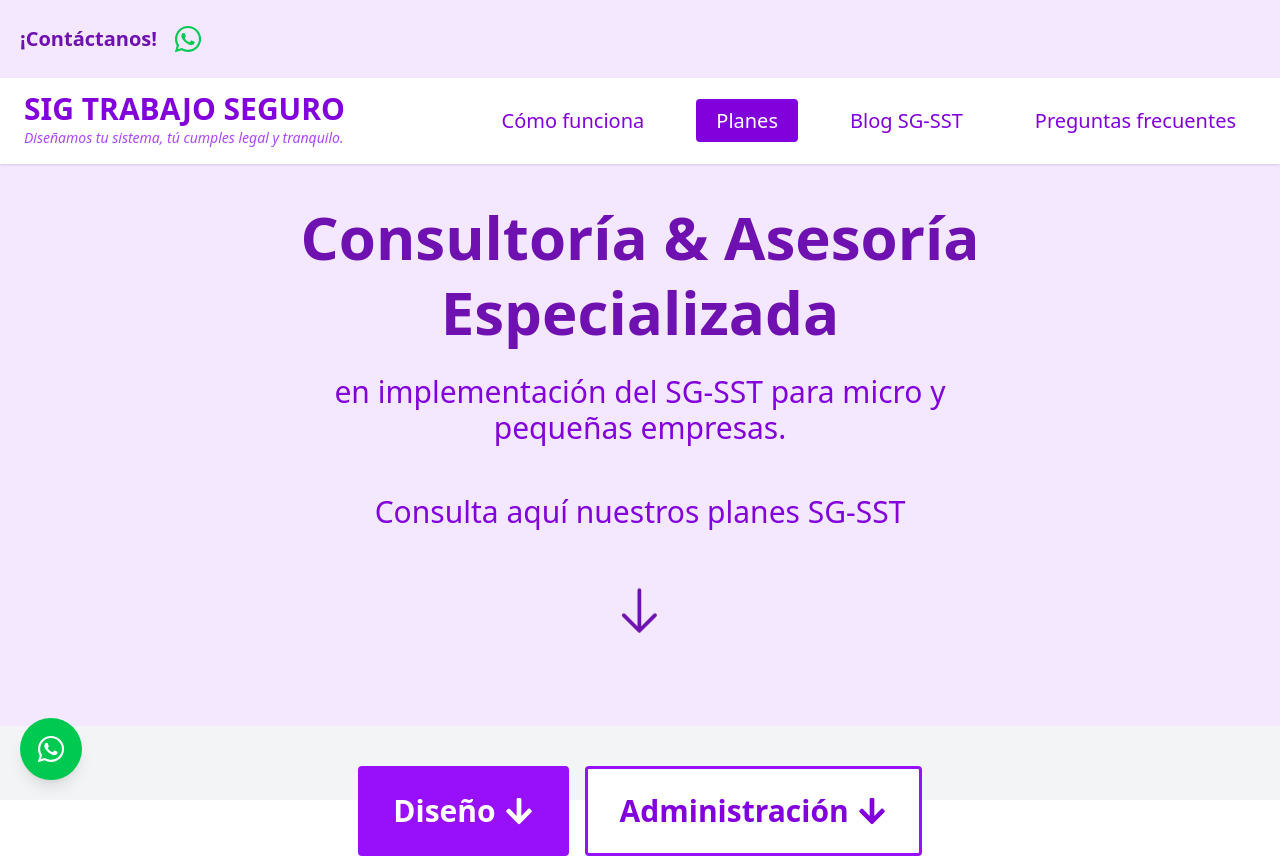
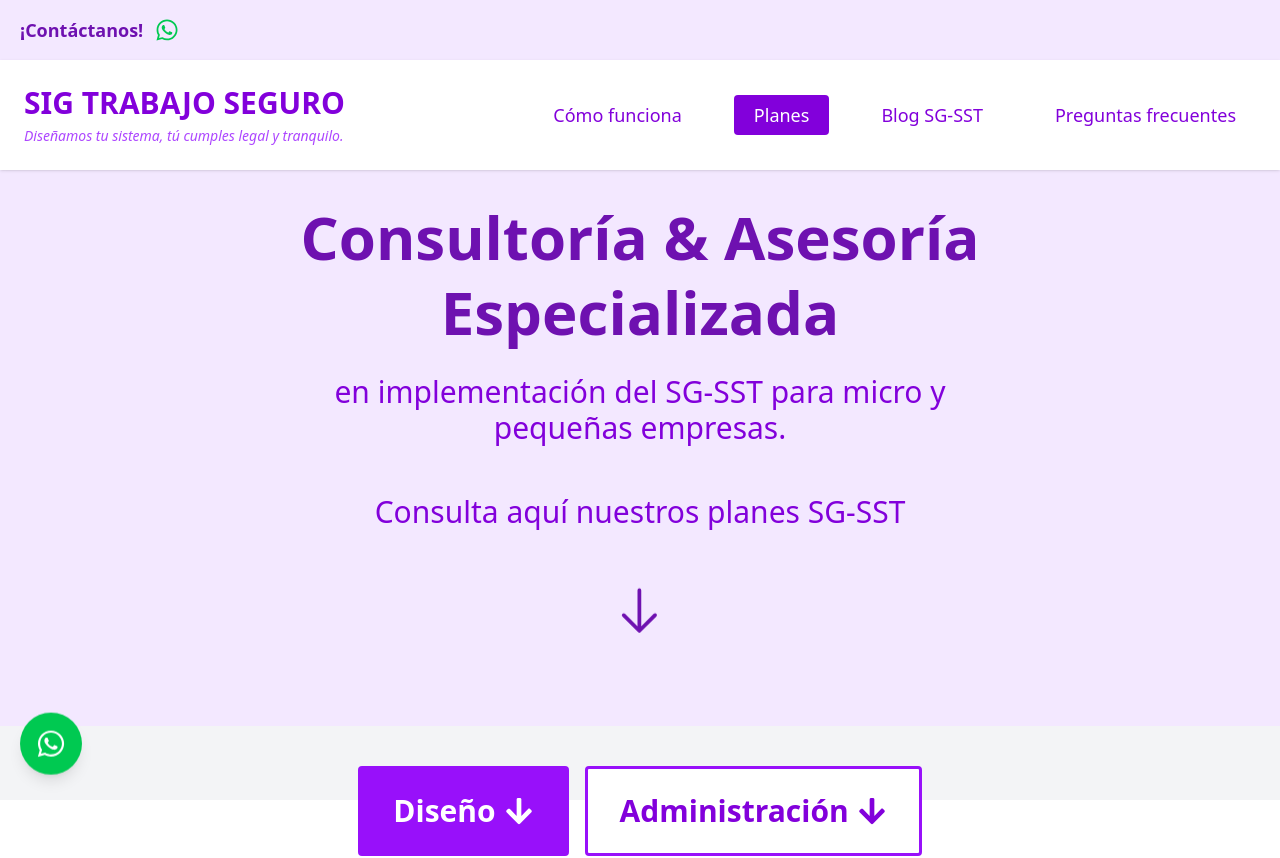
Before and after one commit to DavidGarzonDev/Asesorias, a React (Vite) app: page / in a window 1280 px wide. Shown: the top 858 px of the page. Built offline with nearby package versions, Linux system fonts and the light colour scheme.

Commit message:
acomodando el numero del cliente y añadiendo una mejor estructura en el navbar

```diff
--- a/src/components/shared/BotonWhatsappFlotante.jsx
+++ b/src/components/shared/BotonWhatsappFlotante.jsx
@@ -6,7 +6,7 @@ const BotonWhatsappFlotante = () => {
             href="https://wa.me/573117279603?text=Hola, quiero más información. Mi nombre es..."
             target="_blank"
             rel="noopener noreferrer"
-            className="fixed bottom-5 left-5 bg-green-500 hover:bg-green-600 text-white p-4 rounded-full shadow-lg flex items-center justify-center transition transform hover:scale-110 z-50"
+            className="fixed bottom-5 left-5 bg-green-500 hover:bg-green-600 text-white p-4 rounded-full shadow-lg flex items-center justify-center transition transform hover:scale-110 z-50 animate-bounce"
         >
             <FaWhatsapp className="text-3xl" />
         </a>
--- a/src/components/shared/Navbar.jsx
+++ b/src/components/shared/Navbar.jsx
@@ -29,8 +29,8 @@ export const Navbar = () => {
 
             {/* Top Bar */}
             {!isScrolled && (
-                <div className="bg-purple-100 text-purple-800 text-xl py-6 px-5 flex justify-between items-center font-bold">
-                    <div className="flex items-center gap-4">
+                <div className="bg-purple-100 text-purple-800 text-lg py-4 px-5 flex justify-between items-center font-bold">
+                    <div className="flex items-center gap-3">
                         <span>¡Contáctanos!</span>
                         <a
                             href="https://wa.me/573113663729?text=¡Hola!, Quiero más información. Mi nombre es..."
@@ -38,31 +38,32 @@ export const Navbar = () => {
                             rel="noopener noreferrer"
                             className="transition-transform transform hover:scale-110"
                         >
-                            <FaWhatsapp className="text-green-500 hover:text-green-600 text-3xl transition-colors duration-300" />
+                            <FaWhatsapp className="text-green-500 hover:text-green-600 text-2xl" />
                         </a>
                     </div>
                 </div>
             )}
 
             {/* Main Navbar */}
-            <nav className={`bg-white px-6 shadow flex flex-col md:flex-row justify-between items-center transition-all duration-300 ${isScrolled ? "py-2" : "py-4"}`}>
+            <nav className={`bg-white px-6 shadow flex flex-wrap md:flex-nowrap justify-between items-center transition-all duration-300 ${isScrolled ? "py-4" : "py-6"}`}>
 
-                <div className="w-full flex flex-col md:flex-row items-center md:items-start md:w-auto">
+                {/* Logo + Eslogan */}
+                <div className="flex flex-col items-center md:items-start">
+                    <Link to="/" className="flex flex-col items-center md:items-start">
+                        <span className="text-2xl md:text-3xl font-extrabold text-purple-700 leading-tight text-center md:text-left">SIG TRABAJO SEGURO</span>
+                        <span className="text-xs md:text-sm text-purple-500 italic mt-1 text-center md:text-left">
+                            Diseñamos tu sistema, tú cumples legal y tranquilo.
+                        </span>
+                    </Link>
+                </div>
 
-                    {/* Logo + Eslogan */}
-                    <Link to="/" className="flex flex-col md:items-start items-center">
-                        <span className="text-3xl font-extrabold text-purple-700 leading-none">SIG TRABAJO SEGURO</span>
-                        <span className="text-sm text-purple-500 italic mt-1 text-center md:text-left">Diseñamos tu sistema, tú cumples legal y tranquilo.</span>
-                    </Link>
-
-                    {/* Mobile Hamburger */}
-                    <div className="md:hidden text-3xl text-purple-700 cursor-pointer ml-auto -mt-7 md:mt-0" onClick={() => setMenuOpen(!menuOpen)}>
-                        {menuOpen ? <FaTimes /> : <FaBars />}
-                    </div>
+                {/* Mobile Hamburger */}
+                <div className="md:hidden text-3xl text-purple-700 cursor-pointer ml-auto mt-3" onClick={() => setMenuOpen(!menuOpen)}>
+                    {menuOpen ? <FaTimes /> : <FaBars />}
                 </div>
 
                 {/* Desktop Menu */}
-                <ul className="hidden md:flex gap-8 text-purple-700 text-xl font-medium items-center mt-4 md:mt-0">
+                <ul className="hidden md:flex gap-8 text-purple-700 text-lg font-medium items-center">
                     {navItems.map((item, index) => (
                         <li key={index}>
                             <Link to={item.path}>
@@ -82,11 +83,11 @@ export const Navbar = () => {
 
                 {/* Mobile Menu */}
                 {menuOpen && (
-                    <ul className="flex flex-col mt-6 gap-4 text-lg font-medium items-start w-full pl-7 md:hidden">
+                    <ul className="w-full mt-4 flex flex-col gap-3 text-lg font-medium text-purple-700 md:hidden">
                         {navItems.map((item, index) => (
                             <li key={index} onClick={() => setMenuOpen(false)}>
                                 <Link to={item.path}>
-                                    <span className="px-4 py-2 rounded transition text-purple-700">
+                                    <span className="block px-4 py-3 rounded hover:bg-purple-100">
                                         {item.name}
                                     </span>
                                 </Link>
@@ -94,7 +95,6 @@ export const Navbar = () => {
                         ))}
                     </ul>
                 )}
-
             </nav>
         </header>
     );
```
